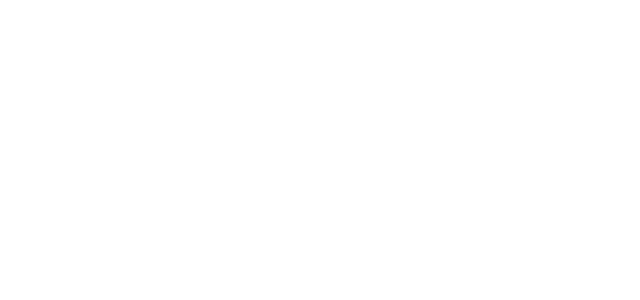
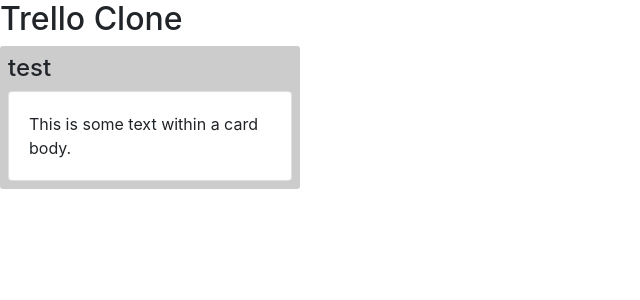
Before and after one commit to framgia/sph-feb-trello, a React (Create React App) app in the folder TorelloApplication/trello-clone/: page / in a window 1280 px wide. Shown: the top 300 px of the page, without its empty margins (0-640 px from the left). Built offline with nearby package versions, Linux system fonts and the light colour scheme.

Commit message:
[Trello-Clone] Part 01 - Project Setup

```diff
--- a/TorelloApplication/trello-clone/package.json
+++ b/TorelloApplication/trello-clone/package.json
@@ -6,9 +6,13 @@
     "@testing-library/jest-dom": "^4.2.4",
     "@testing-library/react": "^9.5.0",
     "@testing-library/user-event": "^7.2.1",
+    "bootstrap": "^4.4.1",
     "react": "^16.13.1",
+    "react-bootstrap": "^1.0.0",
     "react-dom": "^16.13.1",
-    "react-scripts": "3.4.1"
+    "react-redux": "^7.2.0",
+    "react-scripts": "3.4.1",
+    "redux": "^4.0.5"
   },
   "scripts": {
     "start": "react-scripts start",
--- a/TorelloApplication/trello-clone/src/App.js
+++ /dev/null
@@ -1,10 +0,0 @@
-import React from 'react';
-
-class App extends React.Component{
-
-    render(){
-        return null
-    }
-}
-
-export default App;
--- /dev/null
+++ b/TorelloApplication/trello-clone/src/components/App.js
@@ -0,0 +1,16 @@
+import React from 'react';
+import TrelloList from './TrelloList.js';
+
+class App extends React.Component{
+
+  render(){
+    return (
+      <div className="App">
+        <h2>Trello Clone</h2>
+        <TrelloList title="test" />
+      </div>
+    )
+  }
+}
+
+export default App;
--- /dev/null
+++ b/TorelloApplication/trello-clone/src/components/TrelloCard.js
@@ -0,0 +1,14 @@
+import React from "react";
+import { Card } from "react-bootstrap";
+
+const TrelloCard = () => {
+  return (
+    <Card>
+      <Card.Body>
+        This is some text within a card body.
+      </Card.Body>
+    </Card>
+  )
+}
+
+export default TrelloCard;
--- /dev/null
+++ b/TorelloApplication/trello-clone/src/components/TrelloList.js
@@ -0,0 +1,22 @@
+import React from 'react';
+import TrelloCard from './TrelloCard.js';
+
+const TrelloList = ({title}) => {
+  return (
+    <div style={styles.container}>
+      <h4>{ title }</h4>
+      <TrelloCard />
+    </div>
+  );
+}
+
+const styles = {
+  container: {
+    backgroundColor: "#ccc",
+    borderRadius: 3,
+    width: 300,
+    padding: 8
+  }
+}
+
+export default TrelloList;
--- a/TorelloApplication/trello-clone/src/index.js
+++ b/TorelloApplication/trello-clone/src/index.js
@@ -1,5 +1,14 @@
 import React from 'react';
 import ReactDOM from 'react-dom';
-import App from './App.js';
+import App from './components/App.js';
+import 'bootstrap/dist/css/bootstrap.min.css';
 
-ReactDOM.render(<App/>, document.getElementById('root'));
+import store from './store';
+import { Provider } from 'react-redux';
+
+ReactDOM.render(
+  <Provider store={ store }>
+    <App/>
+  </Provider>,
+  document.getElementById('root')
+);
--- /dev/null
+++ b/TorelloApplication/trello-clone/src/reducers/index.js
@@ -0,0 +1,3 @@
+import { combineReducers } from 'redux';
+
+export default combineReducers({});
--- /dev/null
+++ b/TorelloApplication/trello-clone/src/store/index.js
@@ -0,0 +1,7 @@
+import { createStore } from 'redux';
+
+const reducer = () => {}
+
+const store = createStore(reducer)
+
+export default store;
```
Also changed, not shown: 2 other files (tests, documents, lock files or other folders).
